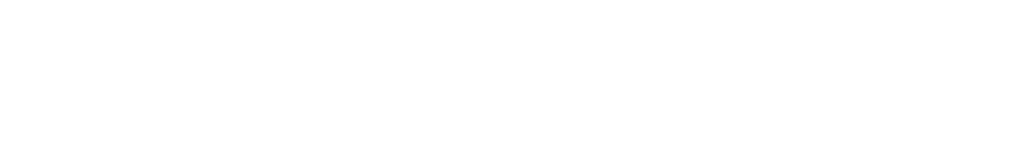
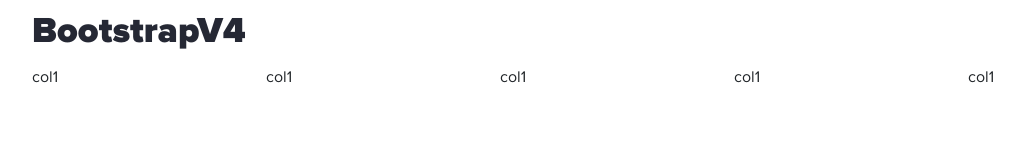
Before and after one commit to MrAmiD/beginBuild, a website: page app/index.html in a window 1280 px wide. Shown: the whole page, without its empty margins (38-1062 px from the left). Drawn offline with Linux system fonts and the light colour scheme.

Commit message:
BootstrapV4 scss

```diff
--- a/app/index.html
+++ b/app/index.html
@@ -43,7 +43,22 @@
 
 </div>
 <div id="my-content" class="main-page">
-
+	<div class="container">
+		<div class="row">
+			<div class="col-12 ">
+				<div class="h1">
+					BootstrapV4
+				</div>
+			</div>
+		</div>
+		<div class="row">
+			<div class="col">col1</div>
+			<div class="col">col1</div>
+			<div class="col">col1</div>
+			<div class="col">col1</div>
+			<div class="col">col1</div>
+		</div>
+	</div>
 </div>
 
 <div id="my-footer">
@@ -96,6 +111,7 @@
 <!--For all pages START-->
 <link rel="stylesheet" href="css/main.min.css">
 <script src="js/scripts.min.js"></script>
+<script src="js/common.js"></script>
 <!--For all pages END-->
 <!--For this pages START-->
 
--- a/app/sass/_libs.sass
+++ b/app/sass/_libs.sass
@@ -1,4 +1,9 @@
-@import "../libs/bootstrap-grid/bootstrap.min.css"
+//@import "../libs/bootstrap-grid/bootstrap.min.css"
+//BootstrapV4 start
+@import "../libs/bootstrap/scss/bootstrap-reboot.scss"
+@import "../libs/bootstrap/scss/bootstrap-grid.scss"
+@import "../libs/bootstrap/scss/utilities/_sizing.scss"
+//BootstrapV4 end
 @import "../libs/fancybox-master/dist/jquery.fancybox.min.css"
 @import "../libs/font-awesome-4.7.0/css/font-awesome.min.css"
 @import "../libs/mmenu/jquery.mmenu.all.css"
@@ -9,4 +14,4 @@
 
 @import "../libs/jQueryFormStyler-master/dist/jquery.formstyler.css"
 @import "../libs/jQueryFormStyler-master/dist/jquery.formstyler.theme.css"
-@import "../libs/datetimepicker-master/build/jquery.datetimepicker.min.css"
+//@import "../libs/datetimepicker-master/build/jquery.datetimepicker.min.css"
```
Also changed, not shown: app/css/main.min.css.
